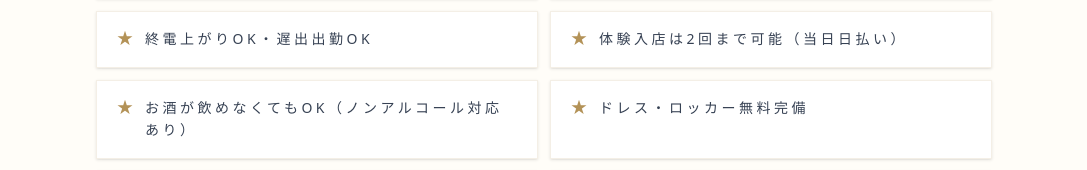
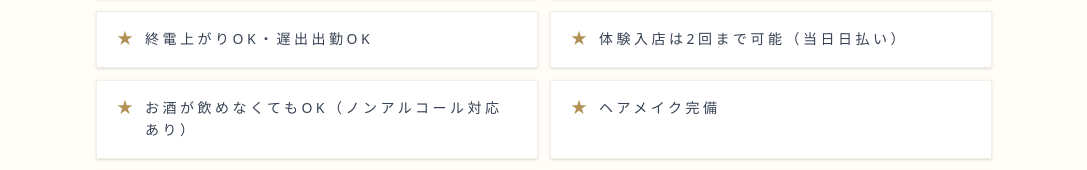
Before and after one commit to SocialBoost1201/Animo, a Next.js app: page /recruit/cast in a window 1280 px wide. Shown: the part 3189-3359 px from the top of the page, without its empty margins (96-1183 px from the left). Built offline with nearby package versions, Linux system fonts and the light colour scheme; no server answers.

Commit message:
update: キャスト求人の「ドレス貸与」表記を削除し、自己用意する旨へ変更

```diff
--- a/app/(public)/recruit/cast/page.tsx
+++ b/app/(public)/recruit/cast/page.tsx
@@ -76,7 +76,7 @@ const FAQ_ITEMS = [
   { q: '時給・収入の目安は？', a: '体験入店は時給保証あり。本入店後は時給＋各種バック（指名・ドリンク・ボトル）が加算されます。' },
   { q: 'お客様層はどのような方ですか？', a: '関内エリアという土地柄、上場企業の経営者・士業・医師など紳士的なお客様が多くいらっしゃいます。' },
   { q: 'タトゥーがあっても働けますか？', a: '小さめのものや見えない箇所であれば問題ありません。詳しくは面接時にご相談ください。' },
-  { q: 'ドレスは自分で用意しますか？', a: '店舗にドレスをご用意していますので、手ぶらでお越しいただけます。体験入店も手ぶらでOKです。' },
+  { q: 'ドレスは自分で用意しますか？', a: 'はい、ご自身でのご用意をお願いしております。' },
   { q: '送りは毎回ありますか？', a: 'はい、毎回スタッフが送迎いたします。' },
   { q: '学生・Wワークでも大丈夫ですか？', a: '週1日・3時間〜の勤務が可能です。扶養内希望の方も歓迎します。' },
 ];
@@ -87,7 +87,7 @@ const CAST_POINTS = [
   '終電上がりOK・遅出出勤OK',
   '体験入店は2回まで可能（当日日払い）',
   'お酒が飲めなくてもOK（ノンアルコール対応あり）',
-  'ドレス・ロッカー無料完備',
+  'ヘアメイク完備',
   '安心の毎回送迎完備',
   'スマホ応募OK・履歴書不要（要身分証）',
 ];
```
